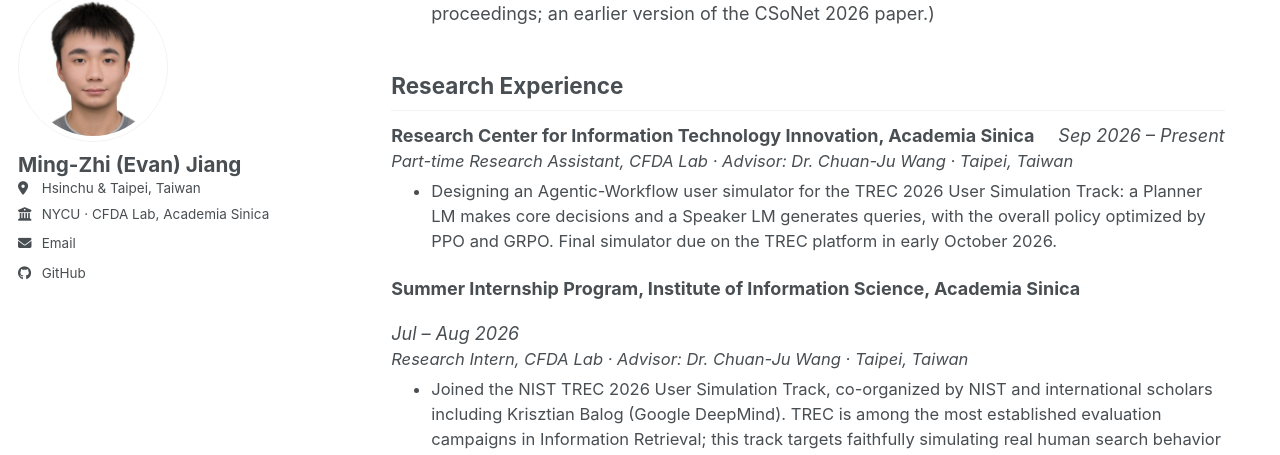
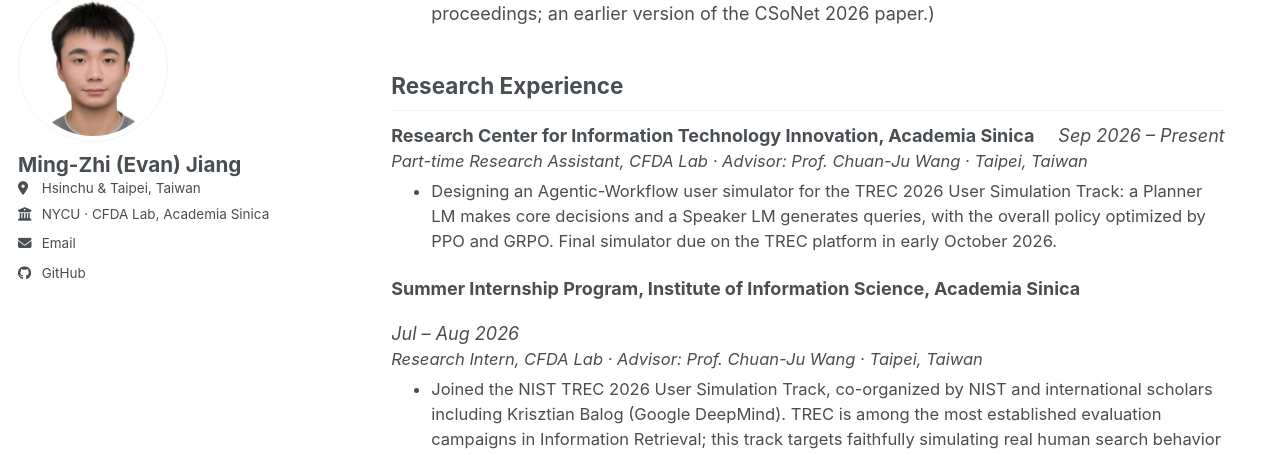
Before and after one commit to Evan-Jiamg/Evan-Jiamg.github.io, a Jekyll site: the page built from _pages/cv.md, in a window 1280 px wide and 900 px high, scrolled down 795 px. Shown: the part 109-564 px from the top of the window. Built offline with Jekyll 4.4.1, drawn with Linux system fonts in a browser that asks for light colours; a style sheet for code colours, icons or effects is not loaded.

Commit message:
Use Prof. for both advisors on site and resume

```diff
--- a/_pages/cv.md
+++ b/_pages/cv.md
@@ -32,7 +32,7 @@ redirect_from:
 
 <div class="timeline-entry">
   <div class="t-head"><span class="t-title">Research Center for Information Technology Innovation, Academia Sinica</span><span class="t-date">Sep 2026 – Present</span></div>
-  <div class="t-sub">Part-time Research Assistant, CFDA Lab · Advisor: Dr. Chuan-Ju Wang · Taipei, Taiwan</div>
+  <div class="t-sub">Part-time Research Assistant, CFDA Lab · Advisor: Prof. Chuan-Ju Wang · Taipei, Taiwan</div>
   <ul>
     <li>Designing an Agentic-Workflow user simulator for the TREC 2026 User Simulation Track: a Planner LM makes core decisions and a Speaker LM generates queries, with the overall policy optimized by PPO and GRPO. Final simulator due on the TREC platform in early October 2026.</li>
   </ul>
@@ -40,7 +40,7 @@ redirect_from:
 
 <div class="timeline-entry">
   <div class="t-head"><span class="t-title">Summer Internship Program, Institute of Information Science, Academia Sinica</span><span class="t-date">Jul – Aug 2026</span></div>
-  <div class="t-sub">Research Intern, CFDA Lab · Advisor: Dr. Chuan-Ju Wang · Taipei, Taiwan</div>
+  <div class="t-sub">Research Intern, CFDA Lab · Advisor: Prof. Chuan-Ju Wang · Taipei, Taiwan</div>
   <ul>
     <li>Joined the NIST TREC 2026 User Simulation Track, co-organized by NIST and international scholars including Krisztian Balog (Google DeepMind). TREC is among the most established evaluation campaigns in Information Retrieval; this track targets faithfully simulating real human search behavior in conversational search.</li>
   </ul>
```
Also changed, not shown: _pages/about.md (+1 -1 lines), _pages/research.md (+1 -1 lines), 2 other files.
